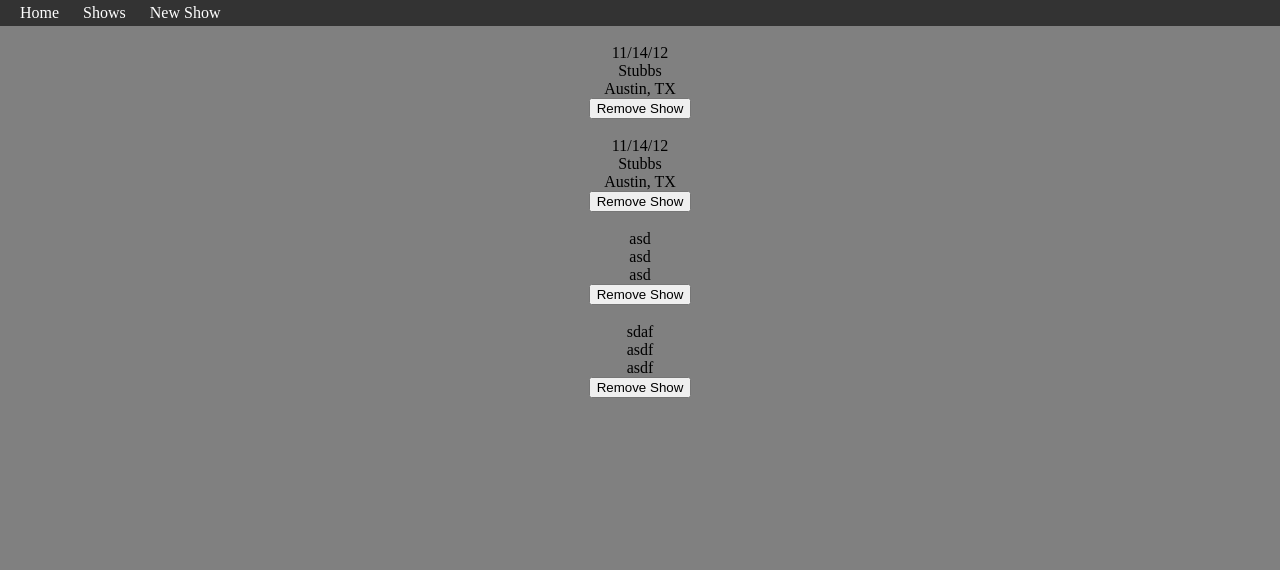
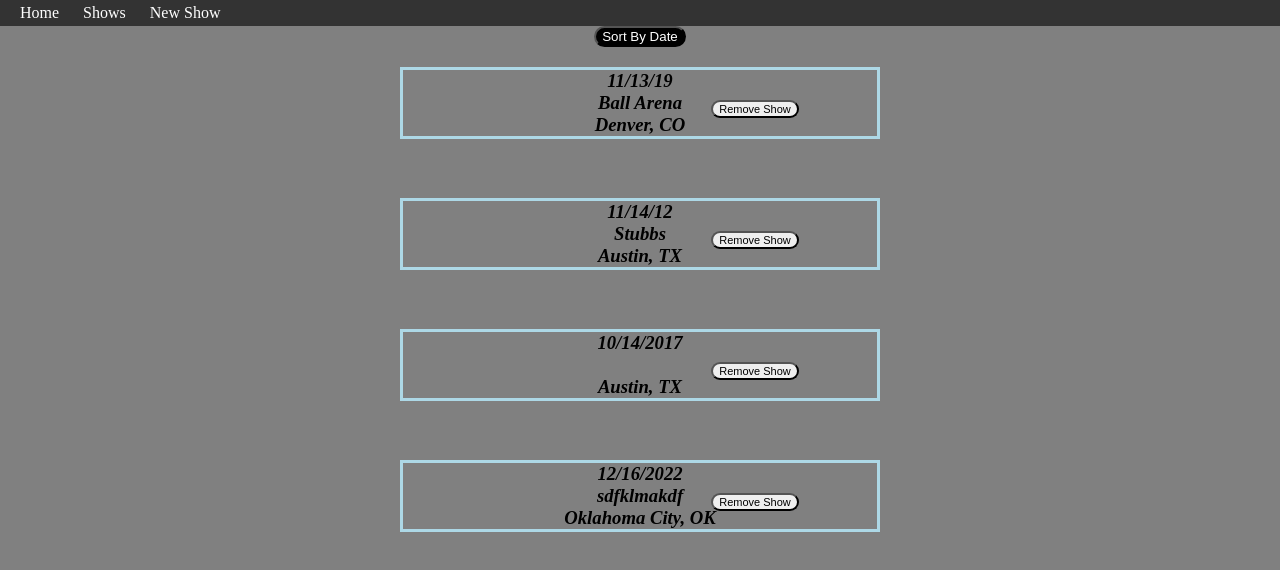
Before and after one commit to tbbaram/show-list-app, a React (Create React App) app: page /shows in a window 1280 px wide. Shown: the top 570 px of the page. Built offline with nearby package versions, Linux system fonts and the light colour scheme; data requests are answered from the project's data file.

Commit message:
cleaned up code & added JSON data

```diff
--- a/db.json
+++ b/db.json
@@ -1,28 +1,28 @@
 {
   "shows": [
     {
-      "date": "11/14/12",
-      "venue": "Stubbs",
-      "cityAndState": "Austin, TX",
-      "id": 2
+      "date": "11/13/19",
+      "venue": "Ball Arena",
+      "cityAndState": "Denver, CO",
+      "id": 13
     },
     {
       "date": "11/14/12",
       "venue": "Stubbs",
       "cityAndState": "Austin, TX",
-      "id": 3
+      "id": 14
     },
     {
-      "date": "asd",
-      "venue": "asd",
-      "cityAndState": "asd",
-      "id": 4
+      "date": "10/14/2017",
+      "venue": "",
+      "cityAndState": "Austin, TX",
+      "id": 15
     },
     {
-      "date": "sdaf",
-      "venue": "asdf",
-      "cityAndState": "asdf",
-      "id": 5
+      "date": "12/16/2022",
+      "venue": "sdfklmakdf",
+      "cityAndState": "Oklahoma City, OK",
+      "id": 16
     }
   ]
 }
--- a/src/App.js
+++ b/src/App.js
@@ -1,6 +1,6 @@
 import React, { useState, useEffect } from "react";
 import { Route, Routes } from "react-router-dom";
-import Header from "./components/Header";
+import Home from "./components/Home";
 import Navbar from "./components/Navbar";
 import NewShowControlledForm from "./components/NewShowControlledForm";
 import ShowsListContainer from "./components/ShowsListContainer";
@@ -14,8 +14,8 @@ function App() {
     }
 
     useEffect(() => {
-  fetchAllShows();
-  }, [])
+      fetchAllShows();
+      }, [])
 
   function fetchAllShows() {
     fetch("http://localhost:3000/shows")
@@ -33,7 +33,7 @@ const handleRemoveShow = (id) => {
     <div>
       <Navbar />
         <Routes>
-            <Route path="/" element={<Header />} />
+            <Route path="/" element={<Home />} />
             <Route path="/shows" element={<ShowsListContainer showList={showList} handleRemoveShow={handleRemoveShow} />} />
             <Route path="/shows/new" element={<NewShowControlledForm handleAddShow={handleAddShow} />} />
         </Routes>
--- a/src/components/Header.js
+++ /dev/null
@@ -1,9 +0,0 @@
-import React from "react";
-
-function Header() {
-    return (
-        <h1>Show List App</h1>
-    )
-}
-
-export default Header
--- /dev/null
+++ b/src/components/Home.js
@@ -0,0 +1,18 @@
+import React from "react";
+
+function Home() {
+    return (
+        <div>
+            <h1>Show List App</h1>
+            <p>
+            The purpose of this app is to be able to make a list of shows
+            that a touring band might have. You have input fields for dates, venues,
+            and the city and state that the show will be in. You also have the ability
+            to remove shows if need be, as well as sorting them in order by date in
+            ascending order.
+            </p>
+        </div>
+    )
+}
+
+export default Home
--- a/src/components/NewShowControlledForm.js
+++ b/src/components/NewShowControlledForm.js
@@ -41,10 +41,23 @@ function NewShowControlledForm({ handleAddShow }) {
         .then(newShow => handleAddShow(newShow))
         }
 
+        //styles for inputs
+
+        const inputStyles = {
+            position: "absolute",
+            top: "0",
+            bottom: "500px",
+            left: "0",
+            right: "0",
+            margin: "auto",
+            height: "20px",
+            width: "30%",
+            padding: "40px"
+        }
 
         return (
         <div className="wrapper">
-            <form onSubmit={handleSubmit}>
+            <form style={inputStyles} onSubmit={handleSubmit}>
                 <input
                 name="date"
                 type="text"
--- a/src/components/ShowCard.js
+++ b/src/components/ShowCard.js
@@ -4,9 +4,11 @@ function ShowCard({ show }) {
 
     return (
         <div className="show">
-            <br></br>{show.date}
-            <br></br>{show.venue}
-            <br></br>{show.cityAndState}
+            <h3>{show.date}
+            <br></br>
+            {show.venue}
+            <br></br>
+            {show.cityAndState}</h3>
         </div>
     )
 
--- a/src/components/ShowsListContainer.js
+++ b/src/components/ShowsListContainer.js
@@ -1,23 +1,48 @@
-import React from "react";
+import React, { useState, useEffect } from "react";
 import ShowCard from "./ShowCard";
 
+    function ShowsListContainer({ showList, handleRemoveShow }) {
+        const [displayShowList, setDisplayShowList] = useState([])
 
-function ShowsListContainer({ showList, handleRemoveShow }) {
+    useEffect(() => {
+        setDisplayShowList(showList)
+    }, [showList])
 
-        return (
-        <div>
-            {showList.map((show) => {
+    let sortDates = [...showList].sort((a, b) => {
+        return new Date(a.date) - new Date(b.date)
+        })
+
+    // styling for buttons
+
+    const buttonStyle = {
+        borderRadius: "12px",
+        position: "relative",
+        left: "115px",
+        bottom: "60px",
+        fontSize: "11px",
+    }
+
+    const sortButtonStyle = {
+        backgroundColor: "black",
+        color: "white",
+        borderRadius: "12px"
+    }
+
+            return (
+            <div>
+                <button onClick={() => setDisplayShowList(sortDates)} style={sortButtonStyle}>Sort By Date</button>
+                {displayShowList.map((show) => {
                 return (
                 <div key={show.id}>
                 <ShowCard
                 show={show}
                 key={show.id}
                 />
-                <button onClick={() => handleRemoveShow(show.id)}>Remove Show</button>
+                <button style={buttonStyle} onClick={() => handleRemoveShow(show.id)}>Remove Show</button>
                 </div>
                 )
             })}
-        </div>
+            </div>
         )
     }
 
--- a/src/styles.css
+++ b/src/styles.css
@@ -46,3 +46,13 @@ body {
 .nav li:hover {
     background-color: #777;
 }
+
+h3 {
+    border-style: solid;
+    border-color: lightblue;
+    margin-right: 400px;
+    margin-left: 400px;
+    margin-top: 20px;
+    margin-bottom: 20px;
+    font-style: oblique;
+}
```
